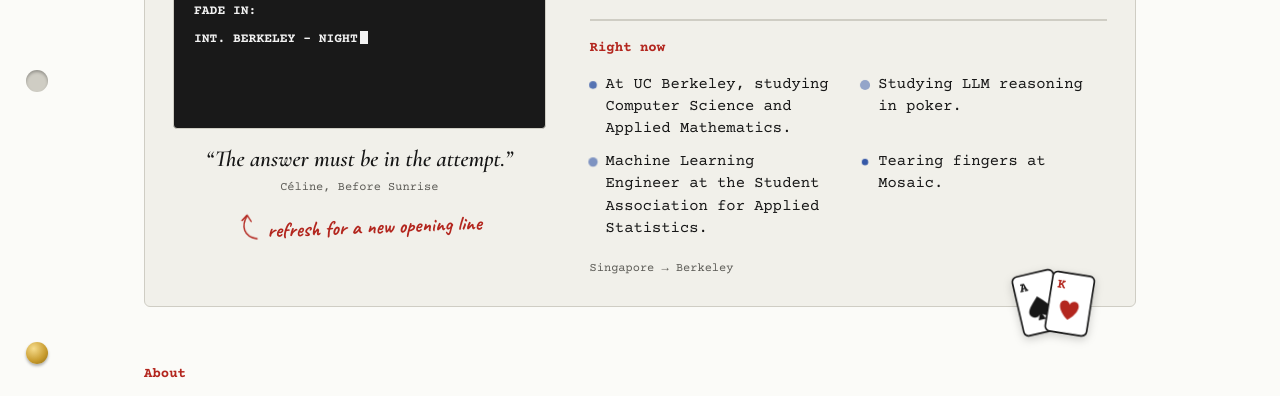
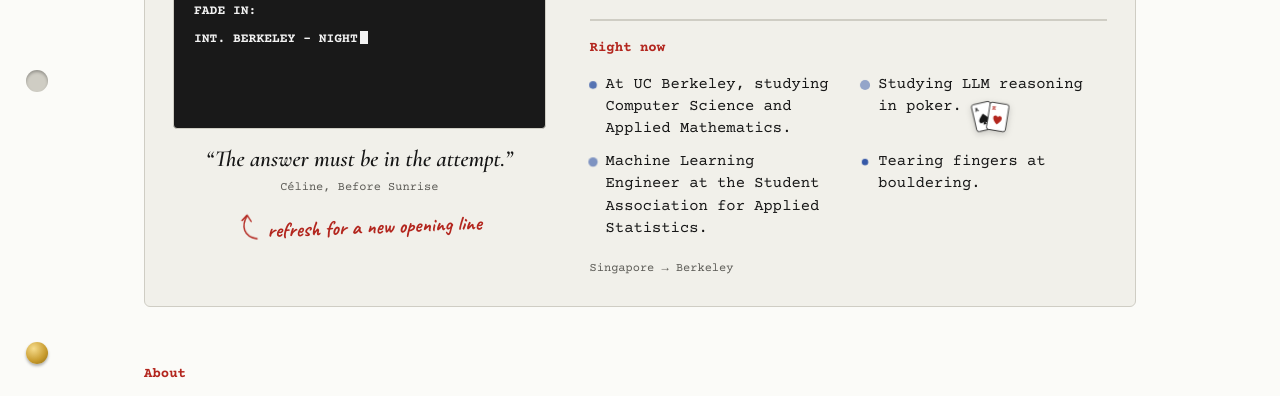
Before and after one commit to phihooo/phihooo.github.io, a plain HTML site: page index.html in a window 1280 px wide. Shown: the part 330-726 px from the top of the page. Drawn offline with nearby package versions, Linux system fonts and the light colour scheme.

Commit message:
Move the cards to the poker line; reword the climbing line
Co-Authored-By: Claude Fable 5.2 <noreply@anthropic.com>
Claude-Session: https://claude.ai/code/session_01CvVtsLfab8ePHD84N7jQtw

```diff
--- a/css/site.css
+++ b/css/site.css
@@ -428,3 +428,7 @@ button { font: inherit; }
   @keyframes rise { from { transform: translateY(4px); } to { transform: translateY(-2px); } }
   .media-row:hover .msticker svg, .interest:hover .interest-mark { animation-play-state: paused; }
 }
+
+/* a small drawing attached to a "Right now" line */
+.now-sticker { display: inline-block; width: 46px; vertical-align: middle; margin: 2px 0 -22px 8px; width: 42px; filter: drop-shadow(0 2px 3px rgba(0,0,0,.18)); }
+@media (prefers-reduced-motion: no-preference) { .now-sticker { animation: sway-cards 3.2s ease-in-out infinite alternate; transform-origin: 50% 90%; } }
--- a/index.html
+++ b/index.html
@@ -45,7 +45,6 @@
     <div class="wrap">
       <div class="card">
         <span class="sticker st-stamp" data-sticker="stamp" aria-hidden="true"></span>
-        <span class="sticker st-cards" data-sticker="cards" aria-hidden="true"></span>
         <div class="screen-col">
           <div class="screen">
             <i class="tape tape-l" aria-hidden="true"></i><i class="tape tape-r" aria-hidden="true"></i>
--- a/js/content.js
+++ b/js/content.js
@@ -22,12 +22,13 @@ window.SITE = {
   location: "Berkeley, California / 37.87\u00b0 N",
   tagline: "Curious about neural networks, and about where human learning meets machine learning.",
 
-  // Short lines on the home page under "Right now"
+  // Short lines on the home page under "Right now".
+  // A line can carry a small drawing: { text: "...", sticker: "cards" }
   now: [
     "At UC Berkeley, studying Computer Science and Applied Mathematics.",
-    "Studying LLM reasoning in poker.",
+    { text: "Studying LLM reasoning in poker.", sticker: "cards" },
     "Machine Learning Engineer at the Student Association for Applied Statistics.",
-    "Tearing fingers at Mosaic."
+    "Tearing fingers at bouldering."
   ],
 
   // The home page screen types out a screenplay title page, then a scene.
@@ -103,7 +104,7 @@ window.SITE = {
   // icon is one of "climb", "run", "dive", "film", "sport", "french".
   // To use a picture instead (a logo or your own photo), add image: "img/file.png".
   interests: [
-    { icon: "climb", name: "Tearing fingers at Mosaic", note: "Climbing. Aiming for two sessions a week." },
+    { icon: "climb", name: "Tearing fingers at bouldering", note: "Climbing. Aiming for two sessions a week." },
     { icon: "run", name: "Running",    note: "Finished a marathon after about five months of training." },
     { icon: "dive", name: "Diving",     note: "Certified rescue diver." },
     { icon: "film", name: "Film and TV", note: "Big-format spectacle and quiet, intimate films both. The running list is under Words & pictures." },
--- a/js/site.js
+++ b/js/site.js
@@ -116,7 +116,17 @@
     if (S.quote.by) qb.appendChild(el("cite", "", S.quote.by));
     qb.hidden = false;
   }
-  fill("now-list", (S.now || []).map(function (t) { return el("li", "", t); }));
+  fill("now-list", (S.now || []).map(function (t) {
+    if (typeof t === "string") return el("li", "", t);
+    var li = el("li", "", t.text);
+    if (t.sticker) {
+      var st = el("span", "sticker now-sticker");
+      st.setAttribute("data-sticker", t.sticker);
+      st.setAttribute("aria-hidden", "true");
+      li.appendChild(st);
+    }
+    return li;
+  }));
   setText("path", (adv.places || []).map(function (p) { return p.name; }).join(" → "));
 
   // ---------- about ----------
@@ -615,5 +625,6 @@
 
   SCREENS.forEach(function (sc, i) { if (sc.key === (S.screen || "fadein")) screenIndex = i; });
 
+  document.querySelectorAll("[data-sticker]").forEach(function (n) { if (!n.firstChild) n.innerHTML = STICKERS[n.getAttribute("data-sticker")] || ""; });
   show();
 })();
```
